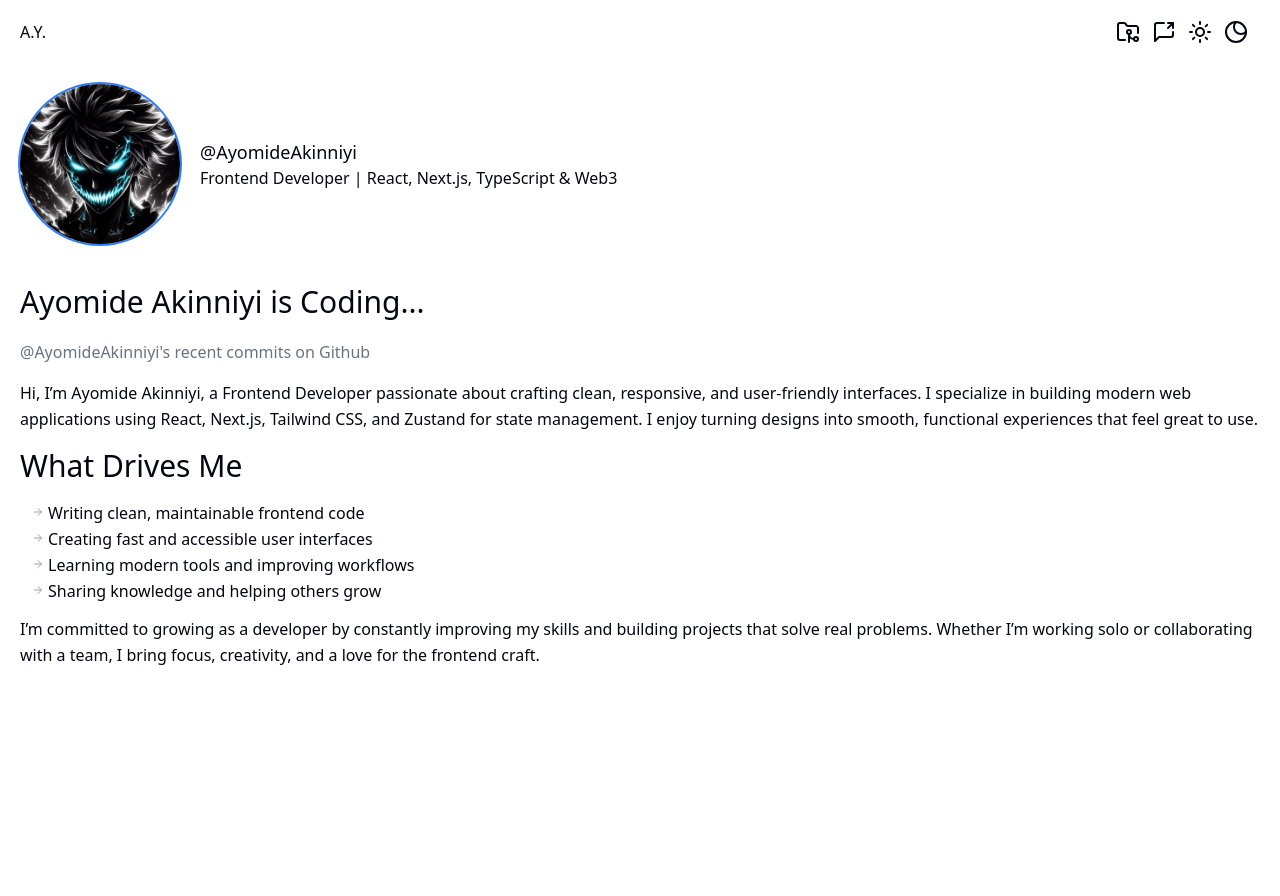
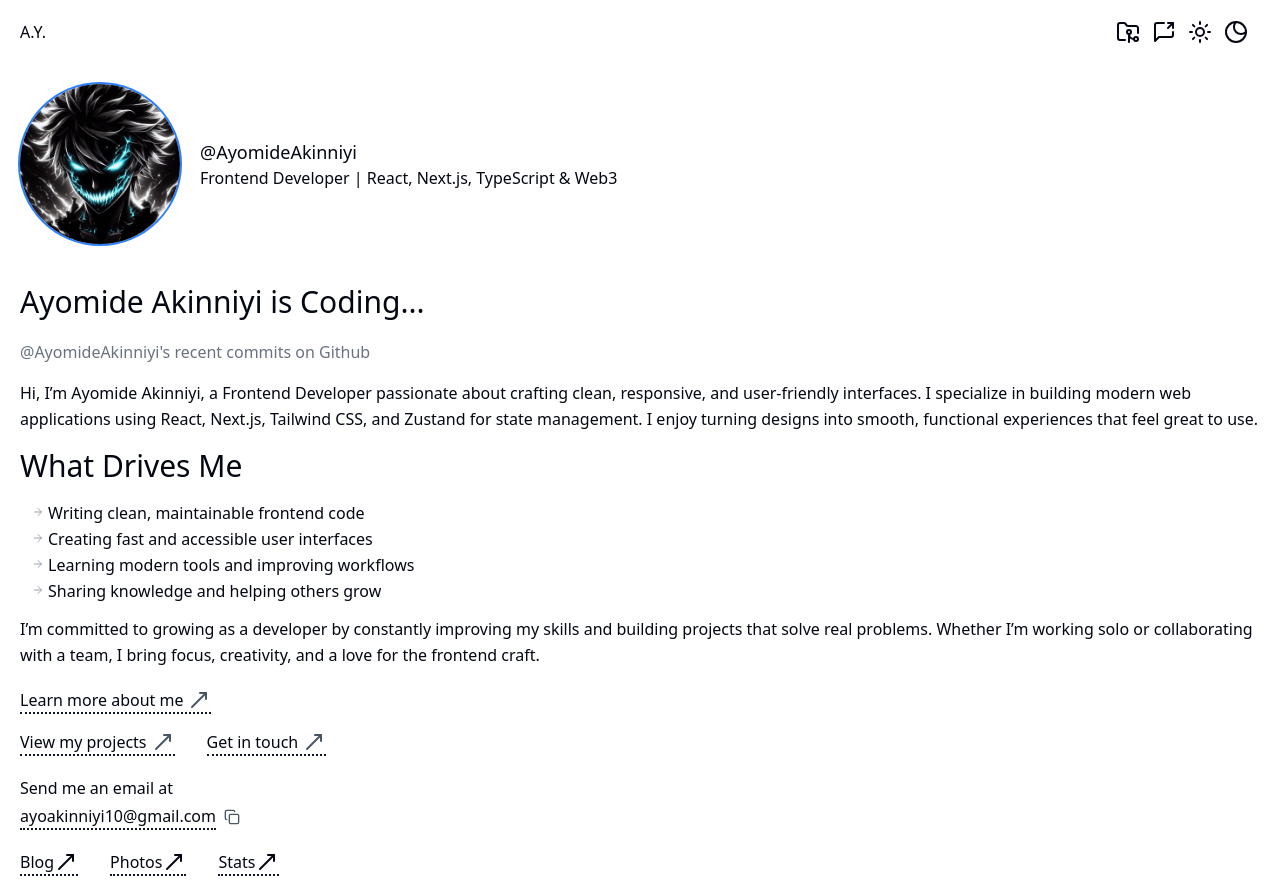
Before and after one commit to AYo101o/portfolio, a Next.js app: page / in a window 1280 px wide. Before the commit the page ends 800 px from the top, so only its background shows below. Built offline with nearby package versions, Linux system fonts and the light colour scheme.

Commit message:
second commit

```diff
--- a/src/components/layout/Mid.tsx
+++ b/src/components/layout/Mid.tsx
@@ -1,8 +1,11 @@
 import { Avatar, AvatarImage } from "@radix-ui/react-avatar";
 import Link from "next/link";
-import { ArrowRight } from "lucide-react";
+import { ArrowRight, MoveUpRight, Copy } from "lucide-react";
 
 export default function Mid() {
+  const arrowRight = "text-2xl mr-1 w-3 text-gray-400";
+  const spanBorder = "flex border-b-2 border-dotted border-gray-900";
+
   return (
     <div className="flex flex-col justify-between pt-10">
       <div className="flex items-center">
@@ -25,7 +28,7 @@ export default function Mid() {
         </p>
       </div>
       <div className="leading-relaxed">
-        <p >
+        <p>
           Hi, I’m Ayomide Akinniyi, a Frontend Developer passionate about
           crafting clean, responsive, and user-friendly interfaces. I specialize
           in building modern web applications using React, Next.js, Tailwind
@@ -33,14 +36,26 @@ export default function Mid() {
           smooth, functional experiences that feel great to use.
         </p>
         <h1 className="text-3xl font-medium my-4">What Drives Me</h1>
-        <p className="pl-3 mb-3">
+        <div className="pl-3 mb-3">
           <ol className="">
-            <li className="flex"><ArrowRight className="text-2xl mr-1 w-3 text-gray-400"/>Writing clean, maintainable frontend code</li>
-            <li className="flex"><ArrowRight className="text-2xl mr-1 w-3 text-gray-400"/>Creating fast and accessible user interfaces</li>
-            <li className="flex"><ArrowRight className="text-2xl mr-1 w-3 text-gray-400"/>Learning modern tools and improving workflows</li>
-            <li className="flex"><ArrowRight className="text-2xl mr-1 w-3 text-gray-400"/>Sharing knowledge and helping others grow</li>
+            <li className="flex">
+              <ArrowRight className={arrowRight} />
+              Writing clean, maintainable frontend code
+            </li>
+            <li className="flex">
+              <ArrowRight className={arrowRight} />
+              Creating fast and accessible user interfaces
+            </li>
+            <li className="flex">
+              <ArrowRight className={arrowRight} />
+              Learning modern tools and improving workflows
+            </li>
+            <li className="flex">
+              <ArrowRight className={arrowRight} />
+              Sharing knowledge and helping others grow
+            </li>
           </ol>
-        </p>
+        </div>
         <p>
           I’m committed to growing as a developer by constantly improving my
           skills and building projects that solve real problems. Whether I’m
@@ -48,6 +63,44 @@ export default function Mid() {
           and a love for the frontend craft.
         </p>
       </div>
+      <div className="mt-5">
+        <ol>
+          <li className="flex">
+            <span className={spanBorder}>
+              <Link href=""> Learn more about me</Link>
+              <MoveUpRight className="text-gray-600 ml-1" />
+            </span>
+          </li>
+        </ol>
+        <ol className="flex mt-4">
+          <li className="flex mr-8">
+            <span className={spanBorder}>
+              <Link href="">View my projects</Link>
+              <MoveUpRight className="text-gray-600 ml-1" />
+            </span>
+          </li>
+          <li className="flex">
+            <span className={spanBorder}>
+              <Link href="">Get in touch</Link>
+              <MoveUpRight className="text-gray-600 ml-1" />
+            </span>
+          </li>
+        </ol>
+      </div>
+      <div className="mt-5">
+        <p>Send me an email at</p>
+        <div className="flex mt-1">
+          <span className={spanBorder}>
+            <Link href="">ayoakinniyi10@gmail.com</Link>
+          </span>
+          <button><Copy className="ml-2 w-4 text-gray-600"/></button>
+        </div>
+      </div>
+      <div className="flex mt-5">
+        <span className={`${spanBorder} mr-8`}><Link href=''>Blog</Link><MoveUpRight/></span>
+        <span className={`${spanBorder} mr-8`}><Link href=''>Photos</Link><MoveUpRight/></span>
+        <span className={`${spanBorder} mr-8`}><Link href=''>Stats</Link><MoveUpRight/></span>
+      </div>
     </div>
   );
 }
```
